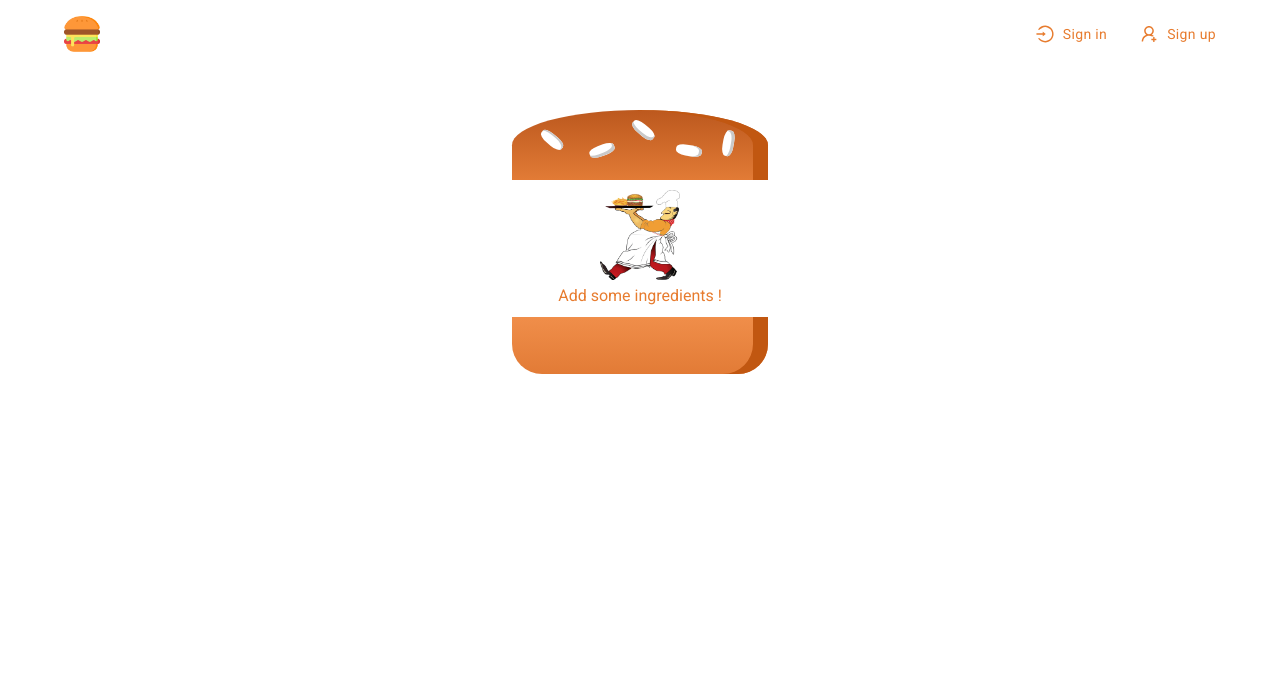
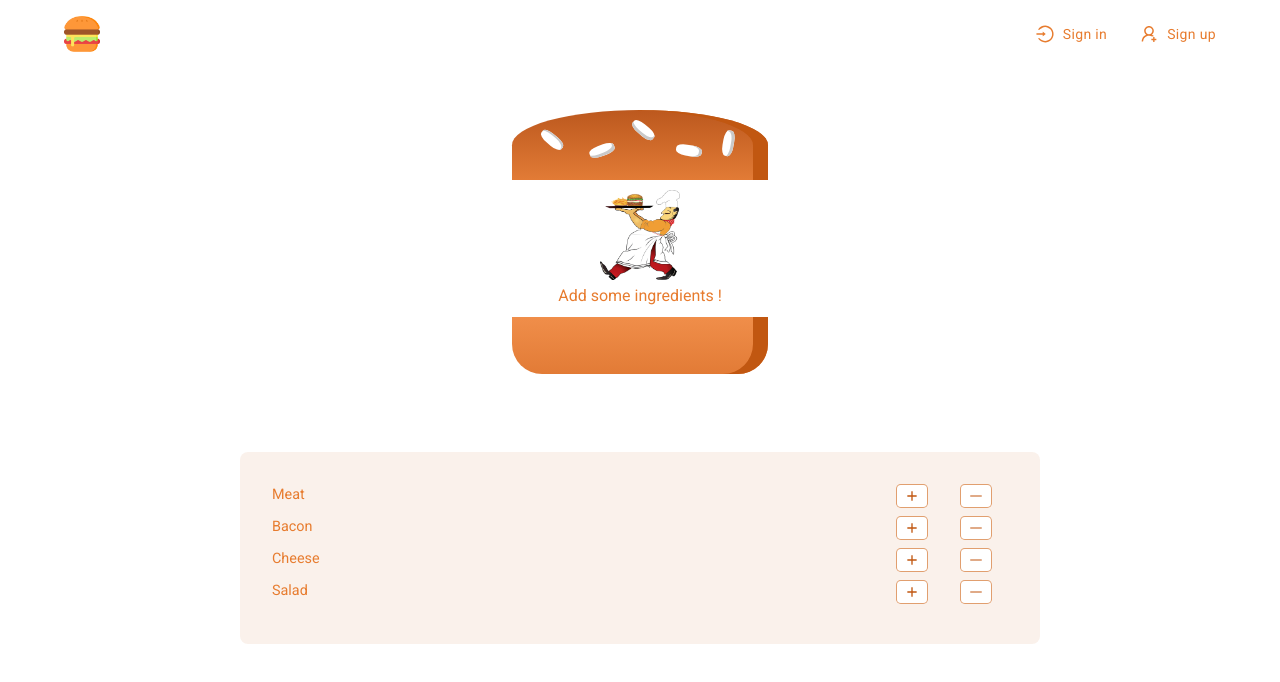
Before and after one commit to Sall99/burger-builder, a React (Create React App) app: page / in a window 1280 px wide. Shown: the top 682 px of the page. Built offline with nearby package versions, Linux system fonts and the light colour scheme; a web font is replaced by a local one.

Commit message:
feat(controls): add controls

```diff
--- /dev/null
+++ b/src/components/ui/controls/controls.tsx
@@ -0,0 +1,33 @@
+import { MdAdd } from "react-icons/md";
+import { AiOutlineMinus } from "react-icons/ai";
+
+export const Controls = () => {
+  const controls = [
+    { label: "Meat", type: "meat" },
+    { label: "Bacon", type: "bacon" },
+    { label: "Cheese", type: "cheese" },
+    { label: "Salad", type: "salad" },
+  ];
+
+  return (
+    <div className="build-controls">
+      <div className="controls">
+        {controls.map((ctrl) => {
+          return (
+            <div key={ctrl.label}>
+              <p className="label">{ctrl.label}</p>
+              <div className="ctrl">
+                <div>
+                  <MdAdd />
+                </div>
+                <div>
+                  <AiOutlineMinus />
+                </div>
+              </div>
+            </div>
+          );
+        })}
+      </div>
+    </div>
+  );
+};
--- /dev/null
+++ b/src/components/ui/controls/index.tsx
@@ -0,0 +1 @@
+export * from "./controls";
--- a/src/components/ui/index.ts
+++ b/src/components/ui/index.ts
@@ -1,3 +1,4 @@
 export * from "./button";
 export * from "./builder";
 export * from "./ingredients";
+export * from "./controls";
--- a/src/pages/public/home.tsx
+++ b/src/pages/public/home.tsx
@@ -1,5 +1,5 @@
 import { useState } from "react";
-import { Builder } from "components";
+import { Builder, Controls } from "components";
 import { IngredientTypes } from "@types";
 
 export const Home = () => {
@@ -14,6 +14,9 @@ export const Home = () => {
       <section className="flex justify-center">
         <Builder ingredients={ingredients} />
       </section>
+      <section>
+        <Controls />
+      </section>
     </>
   );
 };
--- a/src/styles/app.css
+++ b/src/styles/app.css
@@ -454,14 +454,11 @@ video {
   --tw-backdrop-saturate:  ;
   --tw-backdrop-sepia:  ;
 }
-.mt-8 {
-  margin-top: 2rem;
+.mt-16 {
+  margin-top: 4rem;
 }
 .mt-1 {
   margin-top: 0.25rem;
-}
-.mt-16 {
-  margin-top: 4rem;
 }
 .flex {
   display: flex;
@@ -571,27 +568,62 @@ body {
   border-radius: 20px;
   border: transparent;
 }
+.controls {
+  background-color: var(--color-primary-300);
+  max-width: 50rem;
+  margin: 0 auto;
+  padding: 2rem;
+  border-radius: 0.5rem;
+}
+.controls div {
+  display: flex;
+  justify-content: space-between;
+}
+.controls div p {
+  font-size: 0.9rem;
+  color: var(--color-primary-200);
+  pointer-events: none;
+}
+.controls .ctrl {
+  display: flex;
+}
+.controls .ctrl div {
+  width: 2rem;
+  height: 1.5rem;
+  border: none;
+  border: 0.1rem solid #d3732eaf;
+  border-radius: 0.3rem;
+  transition: all ease 0.2s;
+  color: #c15711;
+  font-size: 1rem;
+  background-color: white;
+  text-align: center;
+  display: flex;
+  justify-content: center;
+  align-items: center;
+  margin: 0 1rem 0.5rem 1rem;
+}
+.controls .ctrl div:hover {
+  background-color: #d3732eaf;
+  color: white;
+  cursor: pointer;
+}
 /* media queries */
-
 @media (max-width: 768px) {
   .burger-builder {
     width: 100%;
   }
 }
-
 .hover\:cursor-pointer:hover {
   cursor: pointer;
 }
-
 .hover\:underline:hover {
   text-decoration-line: underline;
 }
-
 .focus\:outline-none:focus {
   outline: 2px solid transparent;
   outline-offset: 2px;
 }
-
 @media (min-width: 640px) {
 
   .sm\:mt-8 {
--- a/src/styles/index.css
+++ b/src/styles/index.css
@@ -34,8 +34,47 @@ body {
   border-radius: 20px;
   border: transparent;
 }
+.controls {
+  background-color: var(--color-primary-300);
+  max-width: 50rem;
+  margin: 0 auto;
+  padding: 2rem;
+  border-radius: 0.5rem;
+}
+.controls div {
+  display: flex;
+  justify-content: space-between;
+}
+.controls div p {
+  font-size: 0.9rem;
+  color: var(--color-primary-200);
+  pointer-events: none;
+}
+.controls .ctrl {
+  display: flex;
+}
+.controls .ctrl div {
+  width: 2rem;
+  height: 1.5rem;
+  border: none;
+  border: 0.1rem solid #d3732eaf;
+  border-radius: 0.3rem;
+  transition: all ease 0.2s;
+  color: #c15711;
+  font-size: 1rem;
+  background-color: white;
+  text-align: center;
+  display: flex;
+  justify-content: center;
+  align-items: center;
+  margin: 0 1rem 0.5rem 1rem;
+}
+.controls .ctrl div:hover {
+  background-color: #d3732eaf;
+  color: white;
+  cursor: pointer;
+}
 /* media queries */
-
 @media (max-width: 768px) {
   .burger-builder {
     width: 100%;
```
